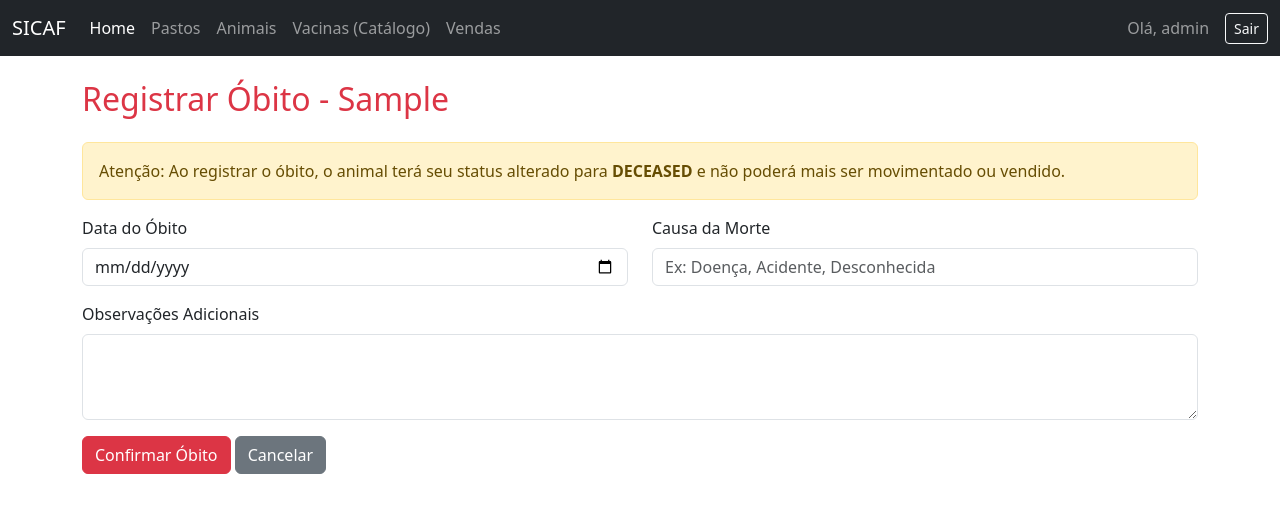
After one commit to romuloaraujo1988/game, a Spring Boot app: page /deaths/new/1 in a window 1280 px wide. The commit adds this page. Shown: the top 513 px of the page. Run offline with Spring Boot 4, Linux system fonts and the light colour scheme; a user stored in the database is signed in; tables that the repository leaves empty hold one stand-in row (values such as "Sample post"); some of the project's set-up classes (security, data sources, template engines, error pages and the like) are left out, and stand-ins take their place; some libraries are stand-ins or nearby versions.

Commit message:
feat: Implement Death Registration module for SICAF
- Create Death entity and repository
- Implement Service logic to record death and update Animal status to DECEASED
- Add 'Death' action button to Animal List (visible only for ACTIVE animals)
- Create Entry Form view for deaths
- Ensure deceased animals are excluded from Sales selection

```diff
--- /dev/null
+++ b/src/main/java/com/sistema/sicaf/controller/DeathController.java
@@ -0,0 +1,48 @@
+package com.sistema.sicaf.controller;
+
+import com.sistema.sicaf.model.Animal;
+import com.sistema.sicaf.model.Death;
+import com.sistema.sicaf.service.AnimalService;
+import com.sistema.sicaf.service.DeathService;
+import org.springframework.beans.factory.annotation.Autowired;
+import org.springframework.stereotype.Controller;
+import org.springframework.ui.Model;
+import org.springframework.web.bind.annotation.*;
+import org.springframework.web.servlet.mvc.support.RedirectAttributes;
+
+import java.util.Optional;
+
+@Controller
+@RequestMapping("/deaths")
+public class DeathController {
+
+    @Autowired
+    private DeathService deathService;
+
+    @Autowired
+    private AnimalService animalService;
+
+    @GetMapping("/new/{animalId}")
+    public String createForm(@PathVariable Long animalId, Model model, RedirectAttributes redirectAttributes) {
+        Optional<Animal> animal = animalService.findById(animalId);
+        if (animal.isEmpty()) {
+            redirectAttributes.addFlashAttribute("errorMessage", "Animal não encontrado.");
+            return "redirect:/animals";
+        }
+
+        Death death = new Death();
+        death.setAnimal(animal.get());
+
+        model.addAttribute("death", death);
+        model.addAttribute("animal", animal.get());
+
+        return "deaths/form";
+    }
+
+    @PostMapping("/save")
+    public String save(@ModelAttribute("death") Death death, RedirectAttributes redirectAttributes) {
+        deathService.save(death);
+        redirectAttributes.addFlashAttribute("successMessage", "Óbito registrado com sucesso. Animal removido do estoque ativo.");
+        return "redirect:/animals";
+    }
+}
--- /dev/null
+++ b/src/main/resources/templates/deaths/form.html
@@ -0,0 +1,37 @@
+<!DOCTYPE html>
+<html xmlns:th="http://www.thymeleaf.org" th:replace="~{layout :: layout(~{::div})}">
+<body>
+    <div>
+        <h2 class="mb-4 text-danger">Registrar Óbito - <span th:text="${animal.earTag}">Brinco</span></h2>
+
+        <div class="alert alert-warning">
+            Atenção: Ao registrar o óbito, o animal terá seu status alterado para <strong>DECEASED</strong> e não poderá mais ser movimentado ou vendido.
+        </div>
+
+        <form th:action="@{/deaths/save}" th:object="${death}" method="post">
+            <input type="hidden" name="animal" th:value="${animal.id}" />
+
+            <div class="row">
+                <div class="col-md-6 mb-3">
+                    <label for="date" class="form-label">Data do Óbito</label>
+                    <input type="date" class="form-control" id="date" th:field="*{date}" required>
+                </div>
+                <div class="col-md-6 mb-3">
+                    <label for="cause" class="form-label">Causa da Morte</label>
+                    <input type="text" class="form-control" id="cause" th:field="*{cause}" required placeholder="Ex: Doença, Acidente, Desconhecida">
+                </div>
+            </div>
+
+            <div class="mb-3">
+                <label for="observations" class="form-label">Observações Adicionais</label>
+                <textarea class="form-control" id="observations" th:field="*{observations}" rows="3"></textarea>
+            </div>
+
+            <div class="mt-3">
+                <button type="submit" class="btn btn-danger">Confirmar Óbito</button>
+                <a th:href="@{/animals}" class="btn btn-secondary">Cancelar</a>
+            </div>
+        </form>
+    </div>
+</body>
+</html>
```
Also changed, not shown: src/main/java/com/sistema/sicaf/model/Death.java (added, +26 -0 lines), src/main/java/com/sistema/sicaf/repository/DeathRepository.java (added, +9 -0 lines), src/main/java/com/sistema/sicaf/service/DeathService.java (added, +42 -0 lines), src/main/resources/templates/animals/list.html (+7 -1 lines).
